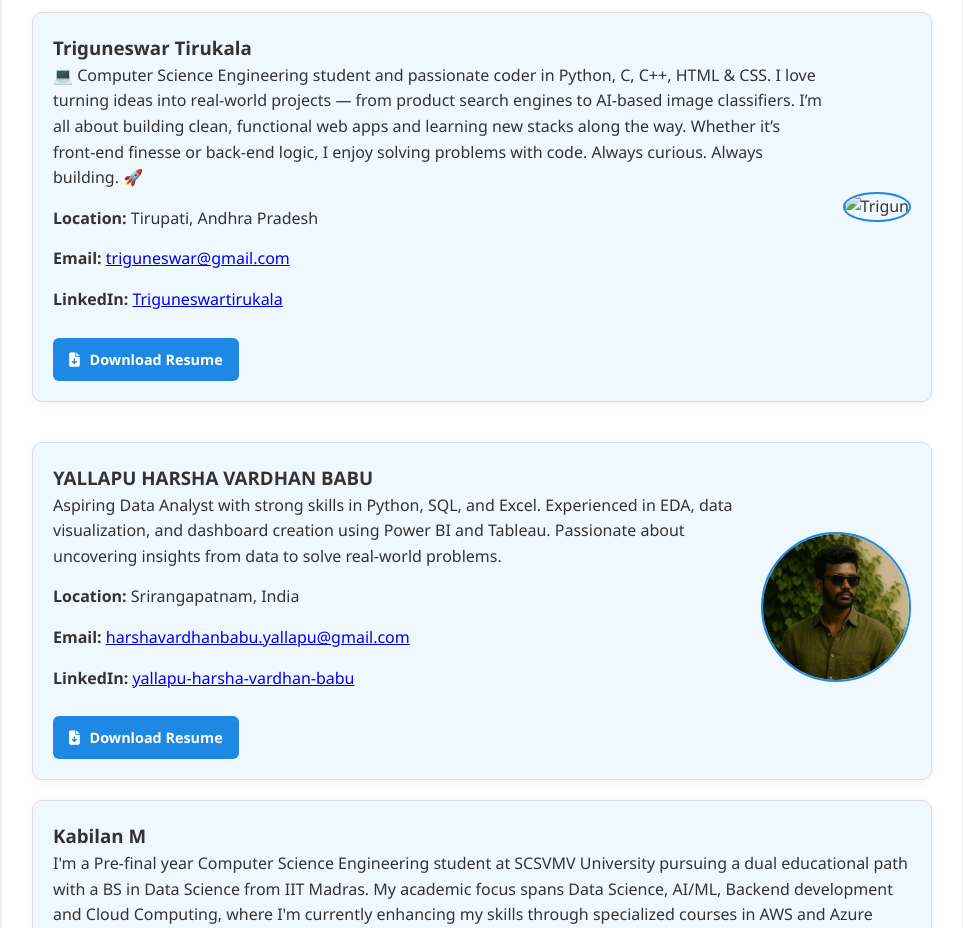
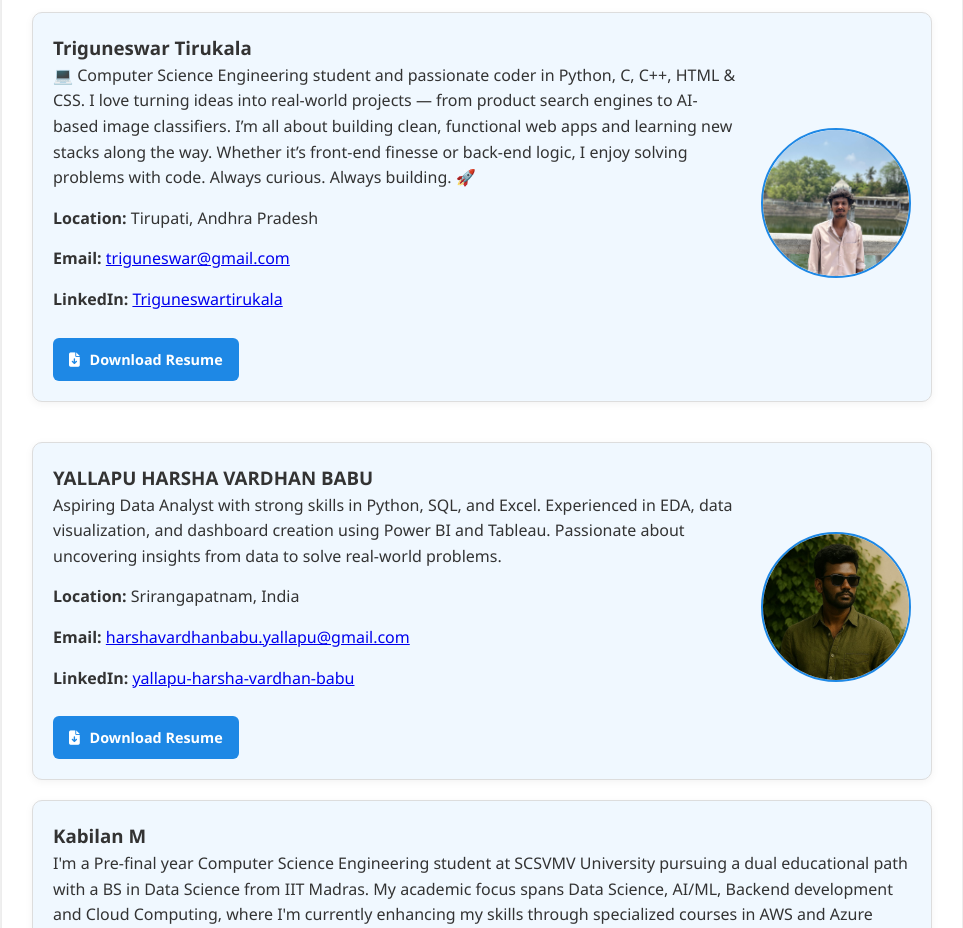
Before and after one commit to javajigagansai/my-project, a website built with Vite: page home.html in a window 1280 px wide. Shown: the part 1220-2148 px from the top of the page, without its empty margins (158-1121 px from the left). Built offline with nearby package versions, Linux system fonts and the light colour scheme.

Commit message:
Update home.html

```diff
--- a/home.html
+++ b/home.html
@@ -86,7 +86,7 @@
                             </a>
                         </div>
                         <div class="bio-photo-wrapper">
-                            <img src="trigunjpg" alt="Trigun" class="bio-photo" />
+                            <img src="trigun.jpg" alt="Trigun" class="bio-photo" />
                         </div>
                     </div>
                 </div>
```
